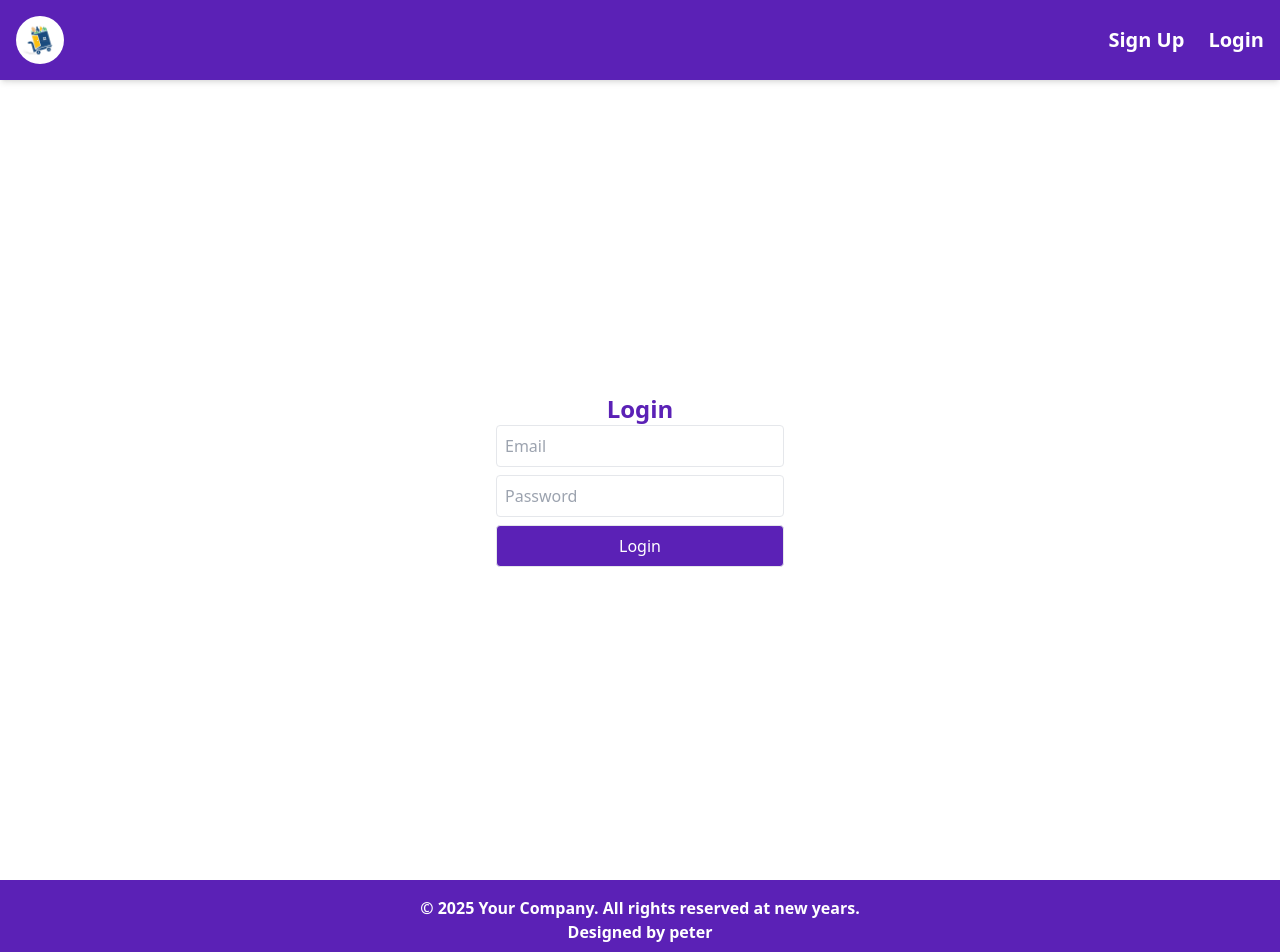
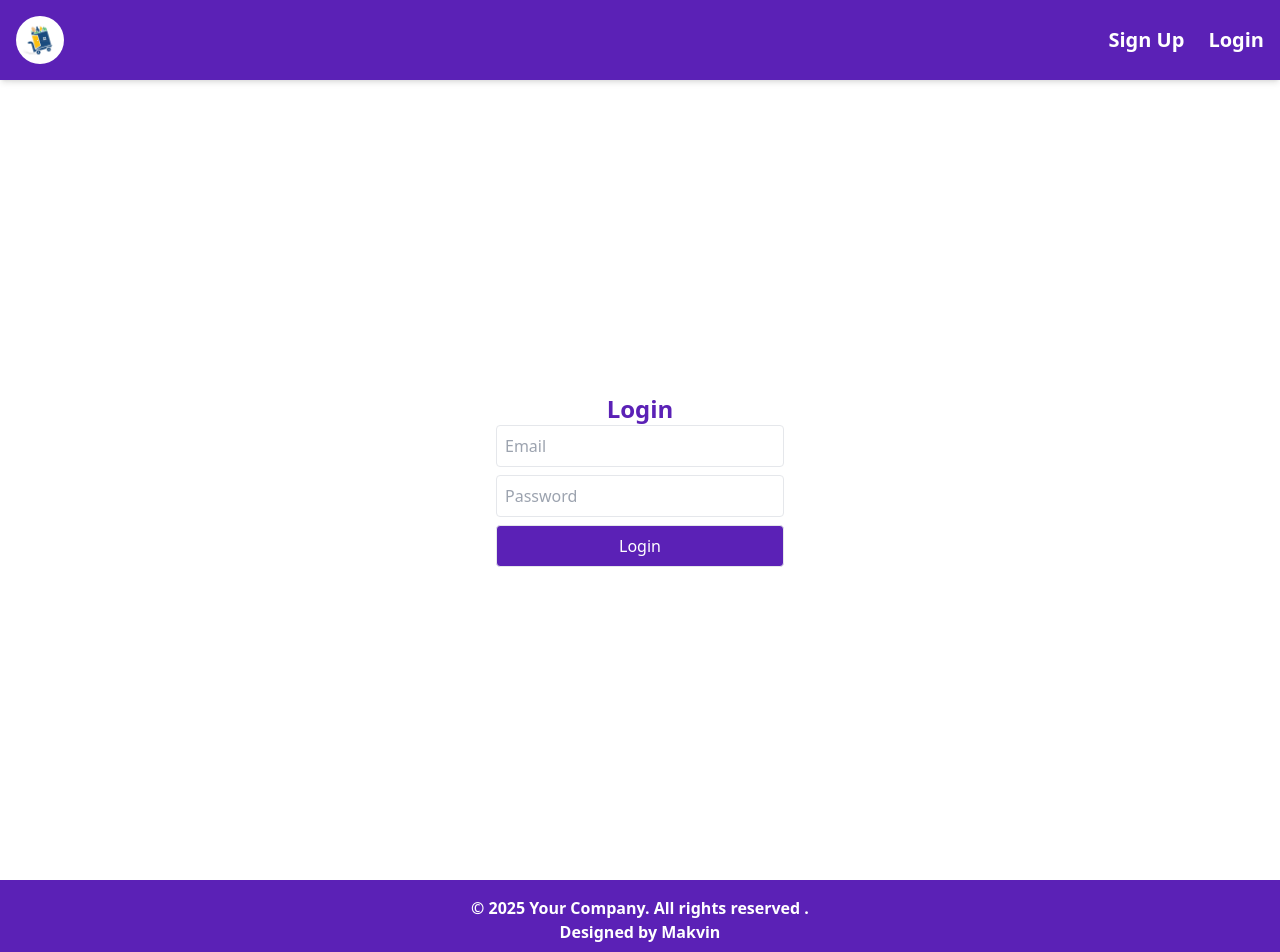
Before and after one commit to Bulbul87/E-dashboard_project, a React (Vite) app in the folder Frontend/: page /login in a window 1280 px wide. Shown: the top 952 px of the page. Built offline with nearby package versions, Linux system fonts and the light colour scheme.

Commit message:
Footer second update text

```diff
--- a/Frontend/src/components/Footer.jsx
+++ b/Frontend/src/components/Footer.jsx
@@ -5,10 +5,10 @@ function Footer() {
   return (
     <footer className="bg-violet-800 text-white text-center p-4 font-semibold mt-auto">
       <p className="text-sm md:text-base">
-        © {new Date().getFullYear()} Your Company. All rights reserved at new years.
+        © {new Date().getFullYear()} Your Company. All rights reserved .
       </p>
       <p className="text-sm md:text-base">
-        Designed by <span className="font-bold">peter</span>
+        Designed by <span className="font-bold">Makvin</span>
       </p>
     </footer>
   );
```
